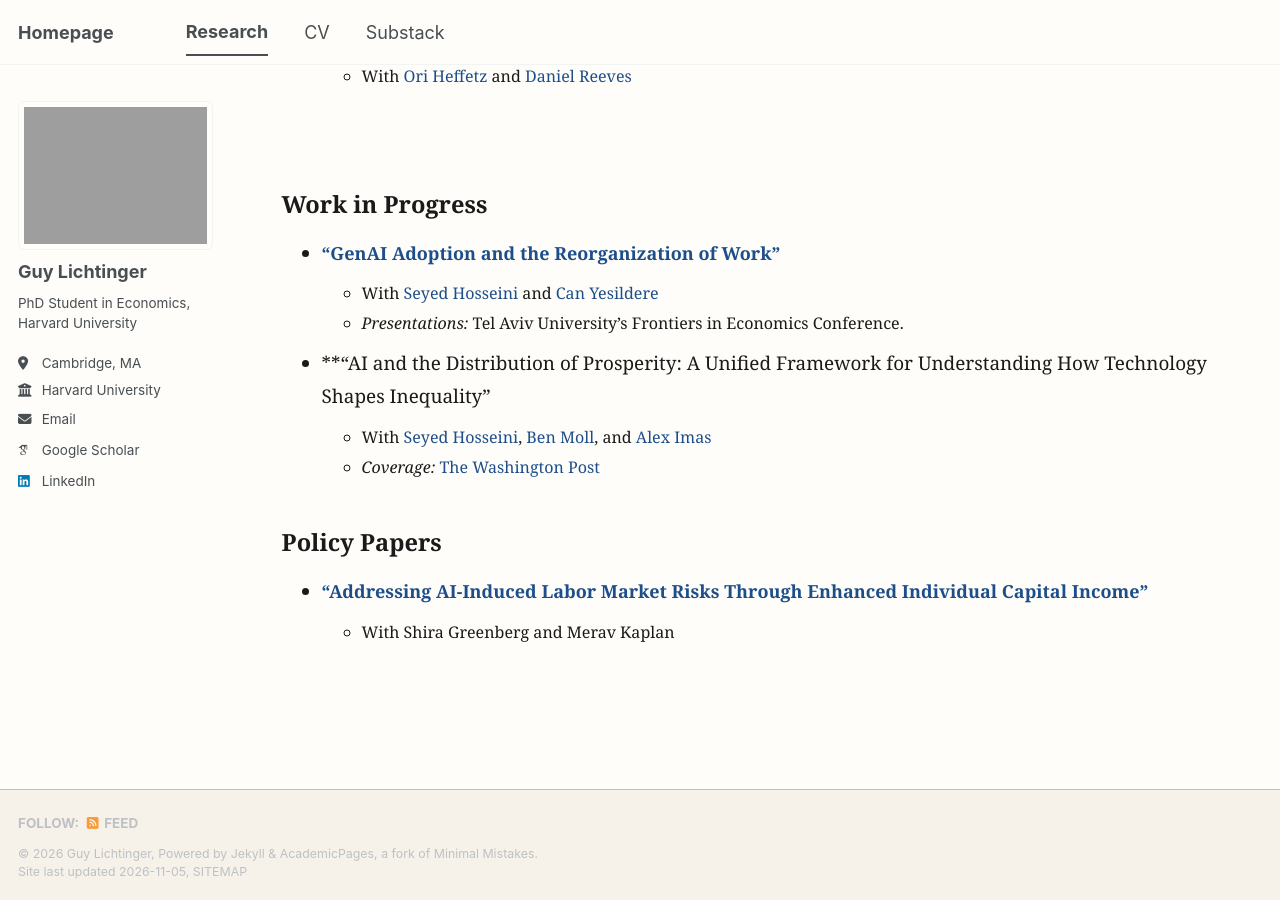
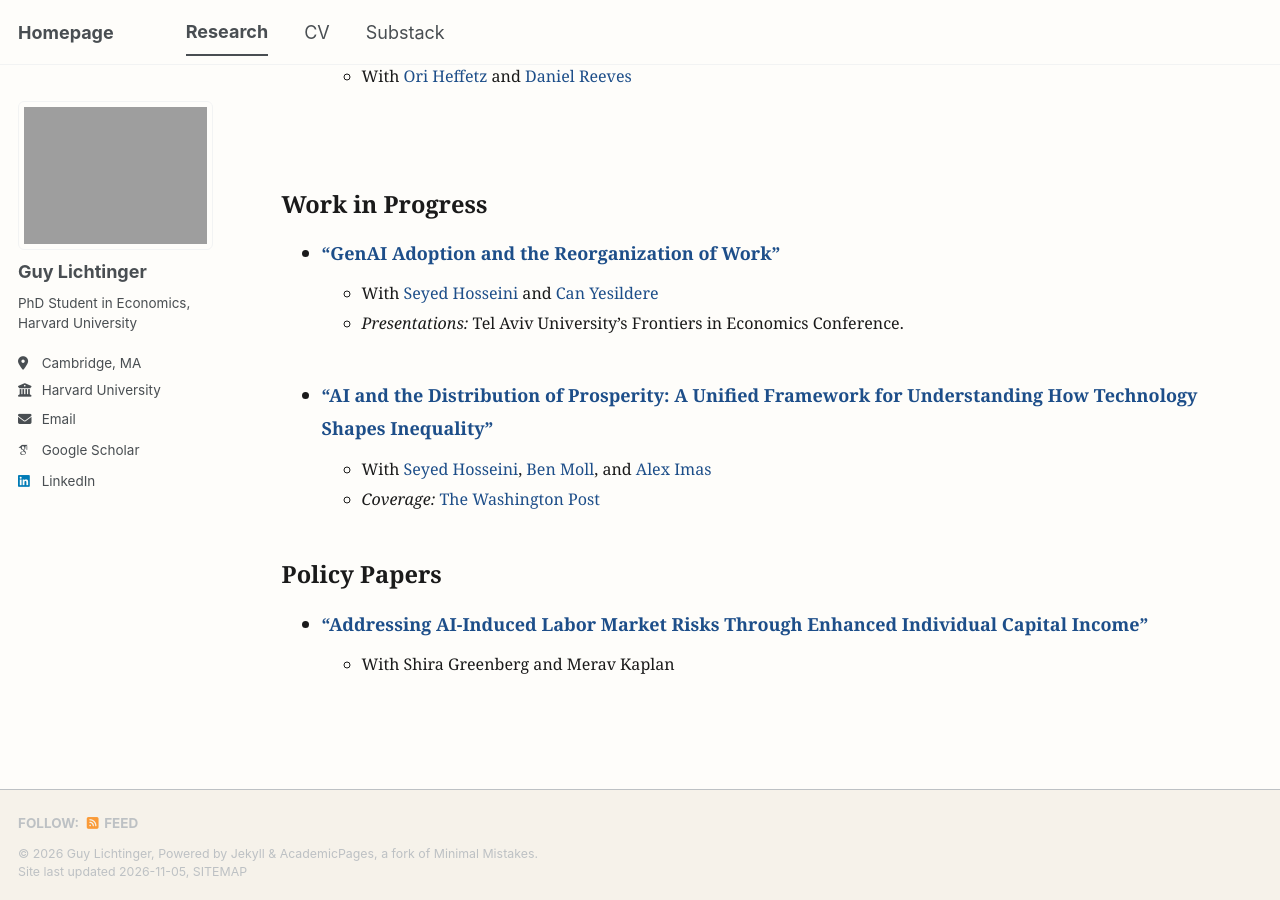
Before and after one commit to guylichtinger/guylichtinger.github.io, a Jekyll site: the page built from _pages/publications.md, in a window 1280 px wide and 900 px high, scrolled down 812 px. Built offline with Jekyll 4.4.1, drawn with Linux system fonts in a browser that asks for light colours; some web fonts are replaced; a script bundle is joined from its source files by our own code; library files that are not in the unit come from our copies.

```diff
--- a/_pages/publications.md
+++ b/_pages/publications.md
@@ -50,7 +50,9 @@ Seminar; U-Chicago's AI in the Workplace Conference; Columbia Business School's
     - With [Seyed Hosseini](https://sites.google.com/view/mahdi-hosseini/home) and [Can Yesildere](https://www.economics.harvard.edu/people/can-yesildere)
     - *Presentations:* Tel Aviv University's Frontiers in Economics Conference.
 
-- **"AI and the Distribution of Prosperity: A Unified Framework for Understanding How Technology Shapes Inequality"
+<div style="height: 4px;"></div>
+
+- **"AI and the Distribution of Prosperity: A Unified Framework for Understanding How Technology Shapes Inequality"**
     - With [Seyed Hosseini](https://sites.google.com/view/mahdi-hosseini/home), [Ben Moll](https://benjaminmoll.com/), and [Alex Imas](https://www.aleximas.com/)
     - *Coverage:* [The Washington Post](https://www.washingtonpost.com/technology/2026/08/20/ai-is-increasing-inequality-economists-hedge-fund-leaders-warn/)
 <br>
```
